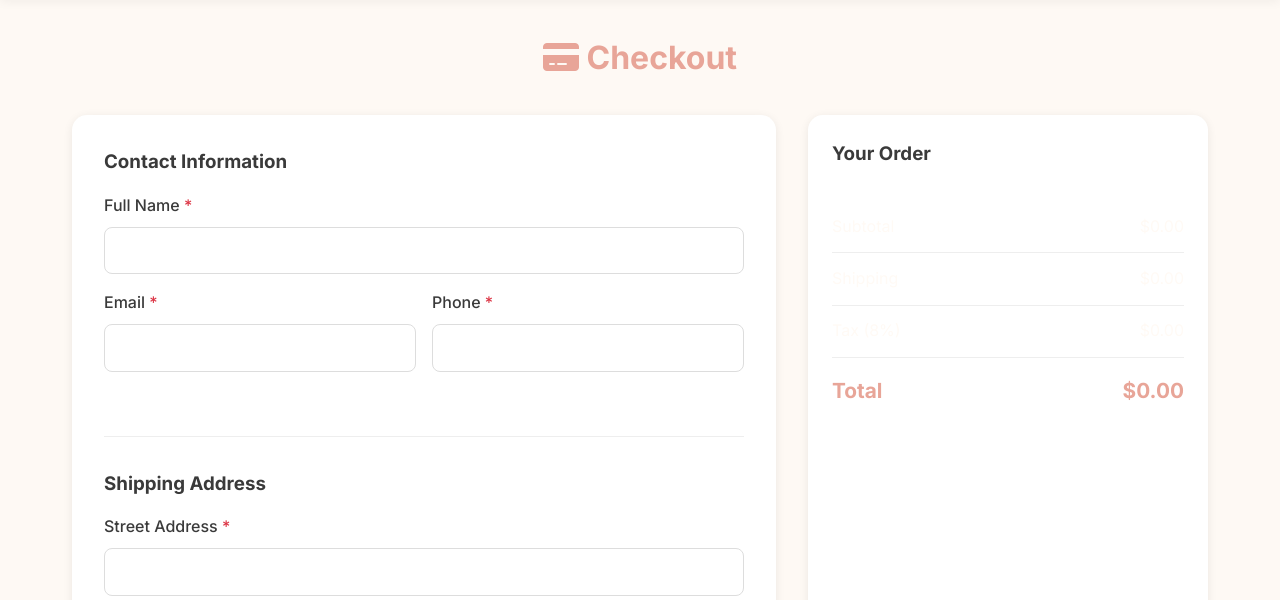
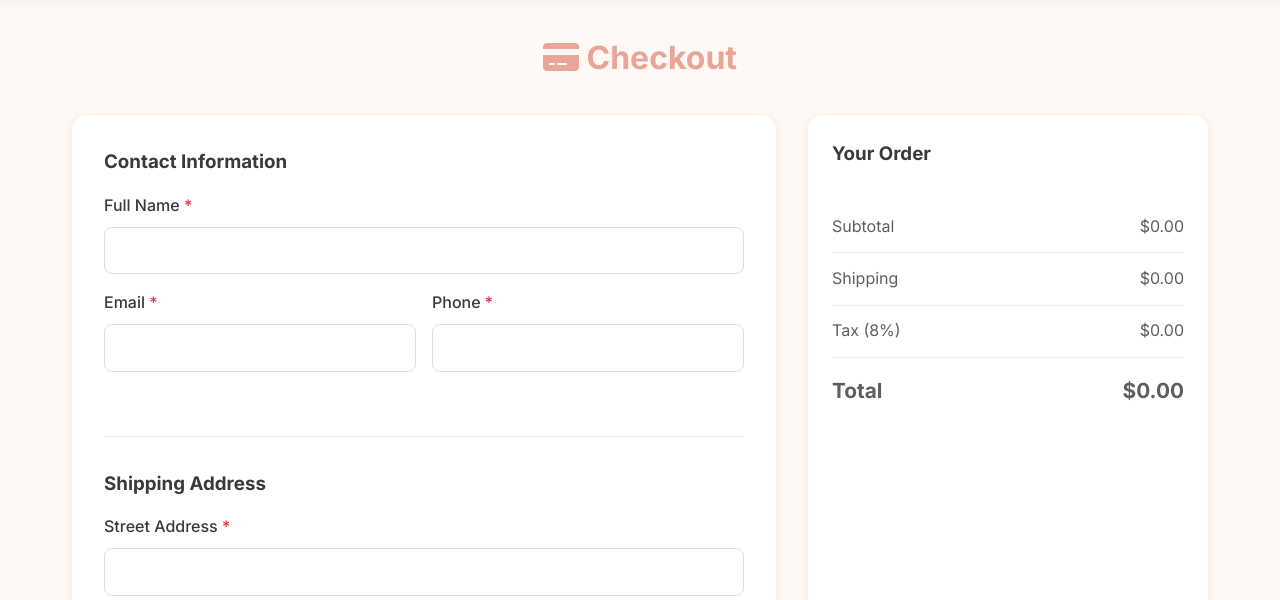
Before and after one commit to AleksaJov5/WunLuv, a Flask app: template templates/checkout.html in a window 1280 px wide. Shown: the part 72-672 px from the top of the page. Run offline with Flask 3, Linux system fonts and the light colour scheme; the template is opened without the code that fills it, so the values that code supplies are empty.

Commit message:
test auto-deploy

```diff
--- a/templates/checkout.html
+++ b/templates/checkout.html
@@ -102,6 +102,10 @@
         .order-summary h3 {
                 margin-bottom: 1rem;
                 color: #3a3a3a;
+        }
+
+        .order-summary span{
+                color: #605f5e;
         }
 
         .order-items {
```
